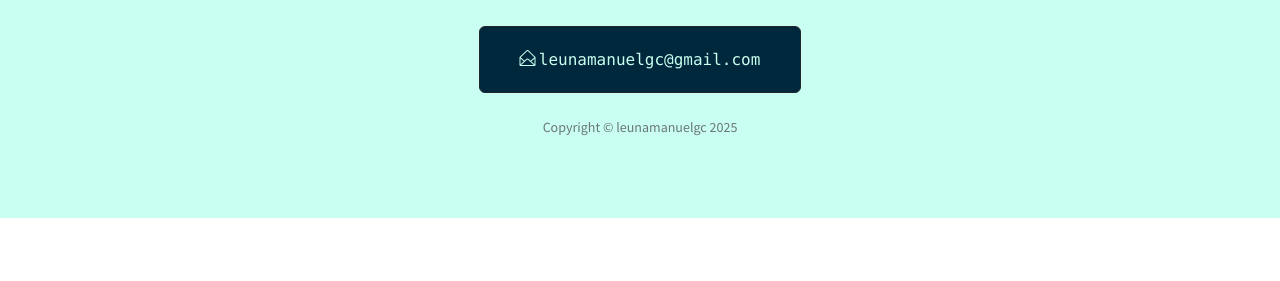
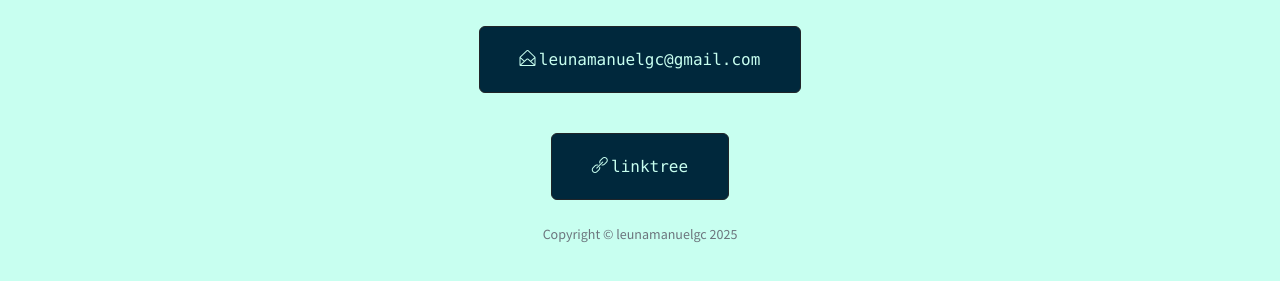
Before and after one commit to leunamanuelgc/leunamanuelgc.github.io, a plain HTML site: page index.html in a window 1280 px wide. Shown: the part 4719-5000 px from the top of the page. Before the commit the page ends 4937 px from the top, so only its background shows below. Drawn offline with nearby package versions, Linux system fonts and the light colour scheme.

Commit message:
Update index.html

```diff
--- a/index.html
+++ b/index.html
@@ -270,6 +270,14 @@
                         leunamanuelgc@gmail.com
                     </span>
                 </a>
+                <p></p>
+                <a class="btn btn-dark btn-xl lead mb-4 copy" href="https://linktr.ee/leunamanuelgc"
+                target="_blank" rel="noopener noreferrer">
+                    <i class="icon-link"></i>
+                    <span class="font">
+                        linktree
+                    </span>
+                </a>
                 <p class="text-muted small mb-0">Copyright &copy; leunamanuelgc 2025</p>
             </div>
         </footer>
```
